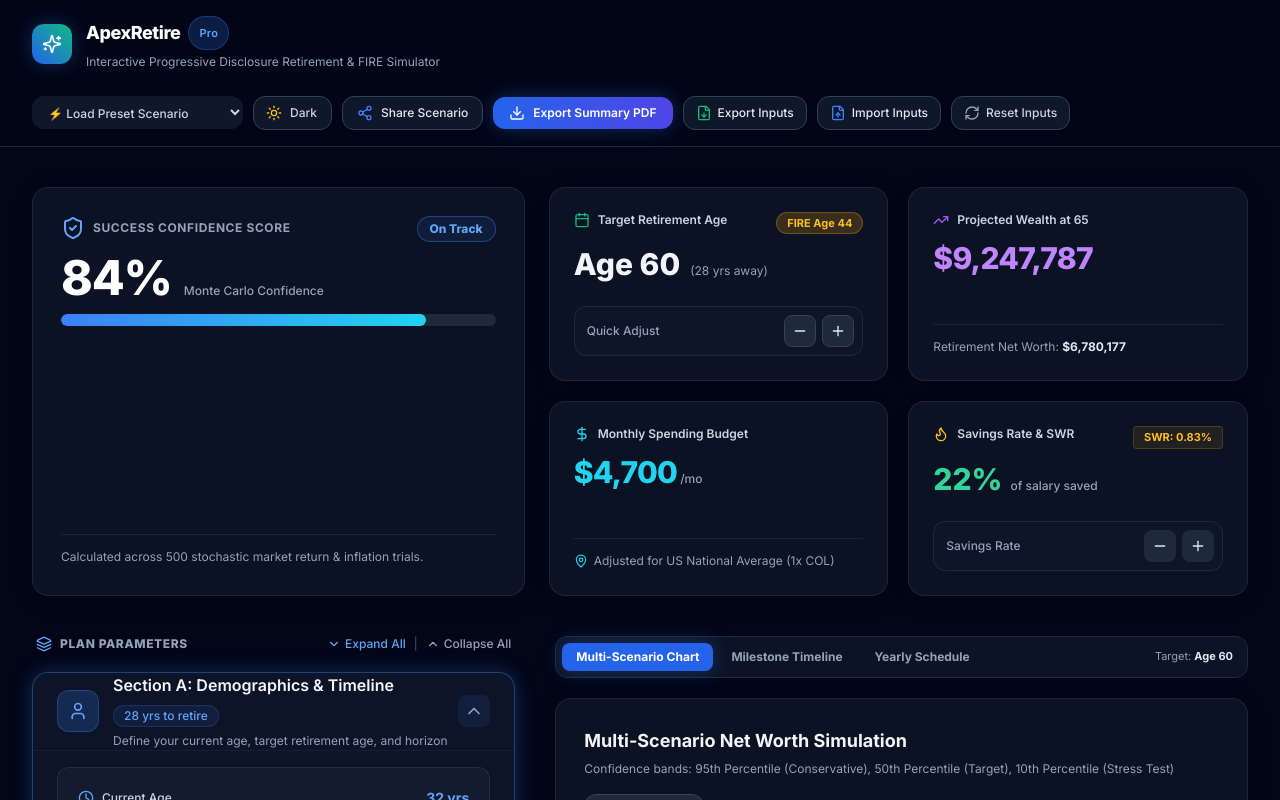
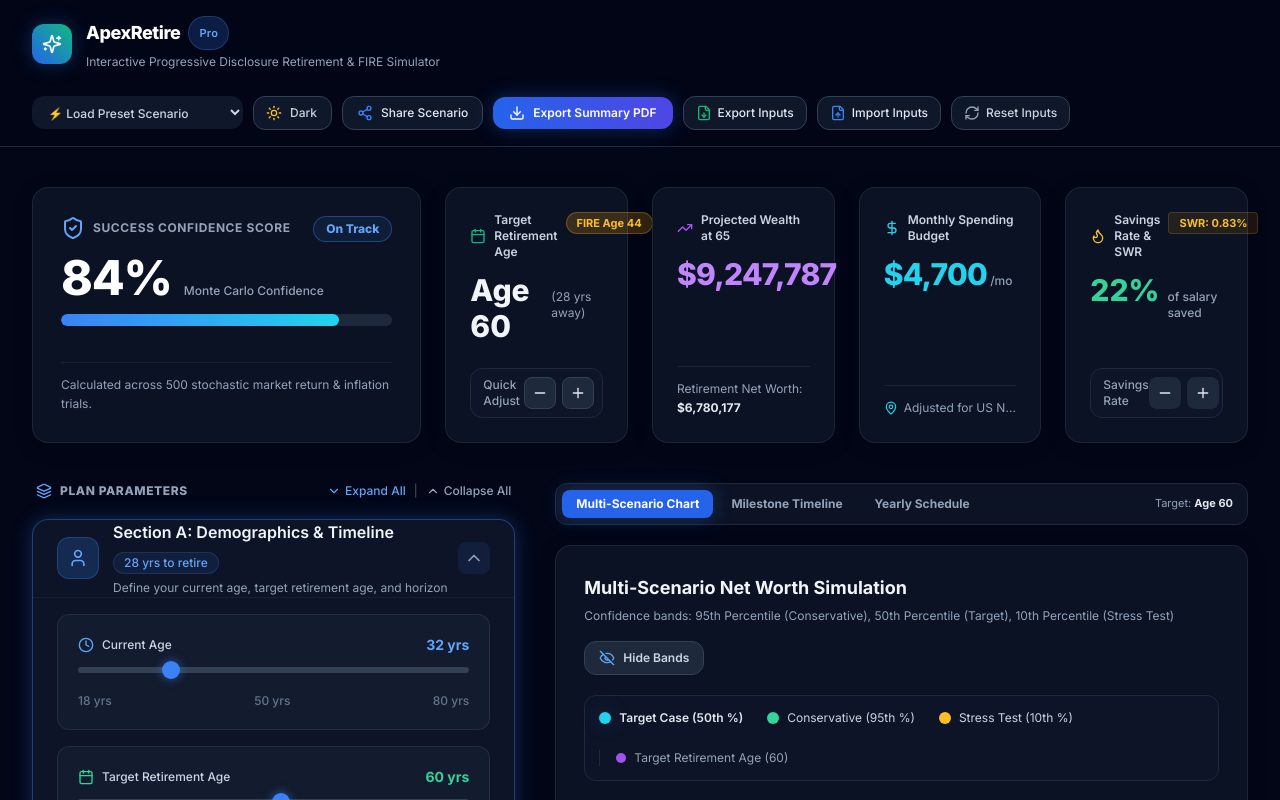
Before and after one commit to misterpear0904/retirement-calculator, a React (Vite) app: page / in a window 1280 px wide. Shown: the top 800 px of the page. Built offline with nearby package versions, Linux system fonts and the light colour scheme.

Commit message:
improved dynamic resizing of the grid and tiles

```diff
--- a/src/App.tsx
+++ b/src/App.tsx
@@ -233,7 +233,7 @@ export function App() {
         onToggleTheme={() => setIsDark(!isDark)}
       />
 
-      <main className="flex-1 max-w-7xl w-full mx-auto px-4 sm:px-6 lg:px-8 py-8 sm:py-10 space-y-8 sm:space-y-10">
+      <main className="flex-1 max-w-[1920px] w-full mx-auto px-4 sm:px-6 lg:px-8 py-8 sm:py-10 space-y-8 sm:space-y-10">
         {/* Bento Grid Executive Dashboard with Inline Editing */}
         <SummaryCards
           result={simulationResult}
--- a/src/components/Dashboard/SummaryCards.tsx
+++ b/src/components/Dashboard/SummaryCards.tsx
@@ -34,9 +34,9 @@ export const SummaryCards: React.FC<Props> = ({ result, state, onChange }) => {
   const status = getSuccessStatus(successRate);
 
   return (
-    <div className="grid grid-cols-1 md:grid-cols-12 gap-6">
-      {/* Bento Tile 1: Featured Large Tile - Success Confidence Score (5 Cols) */}
-      <div className="md:col-span-5 glass-panel p-6 sm:p-7 rounded-2xl relative overflow-hidden flex flex-col justify-between border-blue-500/30 shadow-glow">
+    <div className="grid grid-cols-1 xl:grid-cols-12 gap-6 w-full">
+      {/* Bento Tile 1: Featured Large Tile - Success Confidence Score (5 Cols on xl) */}
+      <div className="xl:col-span-4 2xl:col-span-4 glass-panel p-6 sm:p-7 rounded-2xl relative overflow-hidden flex flex-col justify-between border-blue-500/30 shadow-glow">
         <div>
           <div className="flex justify-between items-start mb-3 gap-2">
             <span className="text-xs font-bold uppercase tracking-wider text-slate-400 flex items-center gap-2">
@@ -72,8 +72,8 @@ export const SummaryCards: React.FC<Props> = ({ result, state, onChange }) => {
         </p>
       </div>
 
-      {/* Bento Tile 2: Estimated Retirement Age with Inline Quick Toggles (7 Cols grid layout) */}
-      <div className="md:col-span-7 grid grid-cols-1 sm:grid-cols-2 gap-5">
+      {/* 4 Supporting Metric Bento Tiles */}
+      <div className="xl:col-span-8 2xl:col-span-8 grid grid-cols-1 sm:grid-cols-2 lg:grid-cols-4 gap-4 sm:gap-6">
         {/* Tile 2A: Estimated Retirement Age */}
         <div className="glass-panel p-5 sm:p-6 rounded-2xl flex flex-col justify-between group hover:border-emerald-500/40 transition-colors">
           <div>
--- a/src/components/Header.tsx
+++ b/src/components/Header.tsx
@@ -38,7 +38,7 @@ export const Header: React.FC<Props> = ({
 
   return (
     <header className="border-b border-slate-800 bg-slate-950/80 backdrop-blur-md sticky top-0 z-40 transition-colors shadow-sm">
-      <div className="max-w-7xl mx-auto px-4 sm:px-6 lg:px-8 py-4 flex flex-wrap items-center justify-between gap-4 sm:gap-6">
+      <div className="max-w-[1920px] w-full mx-auto px-4 sm:px-6 lg:px-8 py-4 flex flex-wrap items-center justify-between gap-4 sm:gap-6">
         {/* Brand Logo & Title */}
         <div className="flex items-center gap-3.5">
           <div className="p-2.5 rounded-xl bg-gradient-to-tr from-blue-600 to-emerald-500 shadow-glow shrink-0">
```
